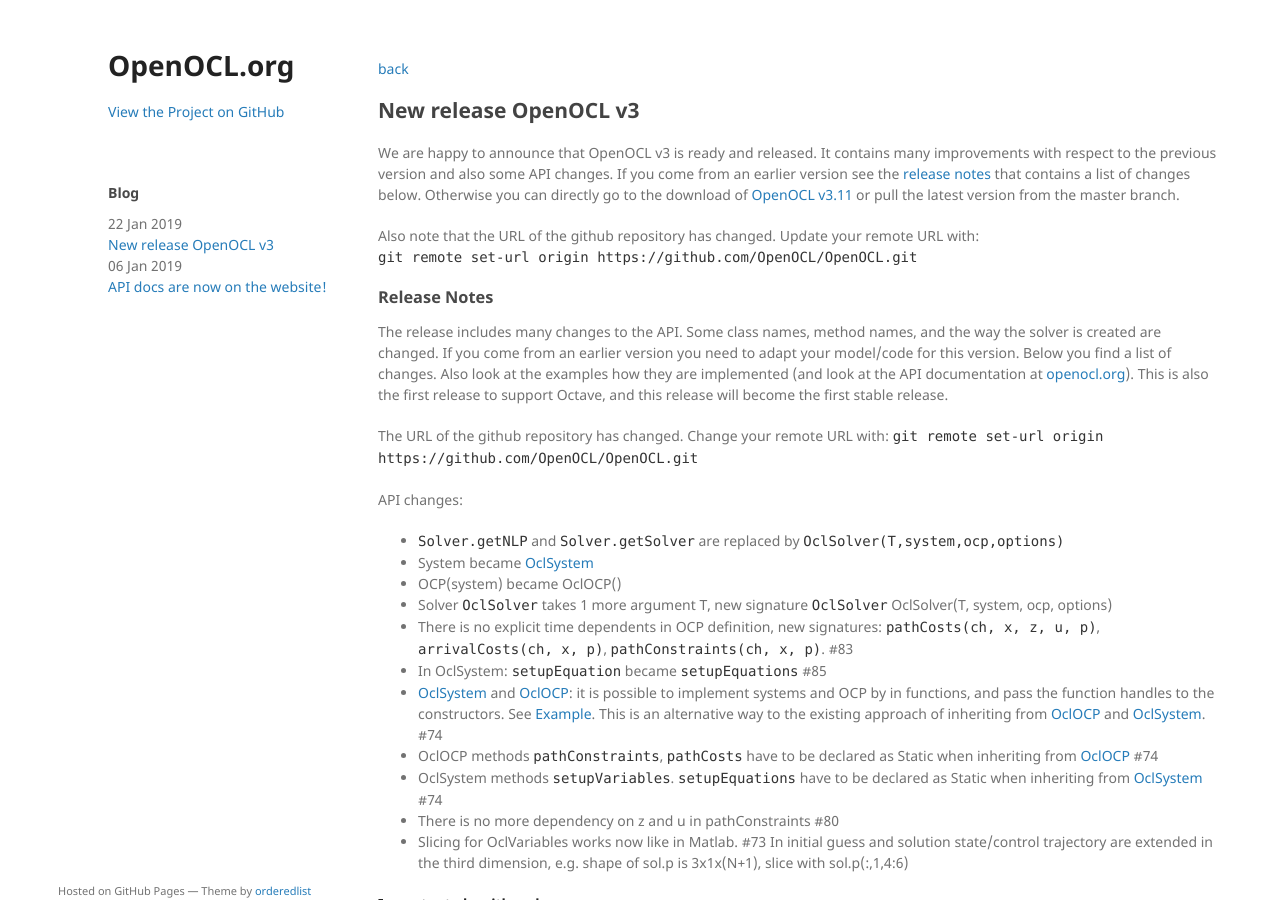
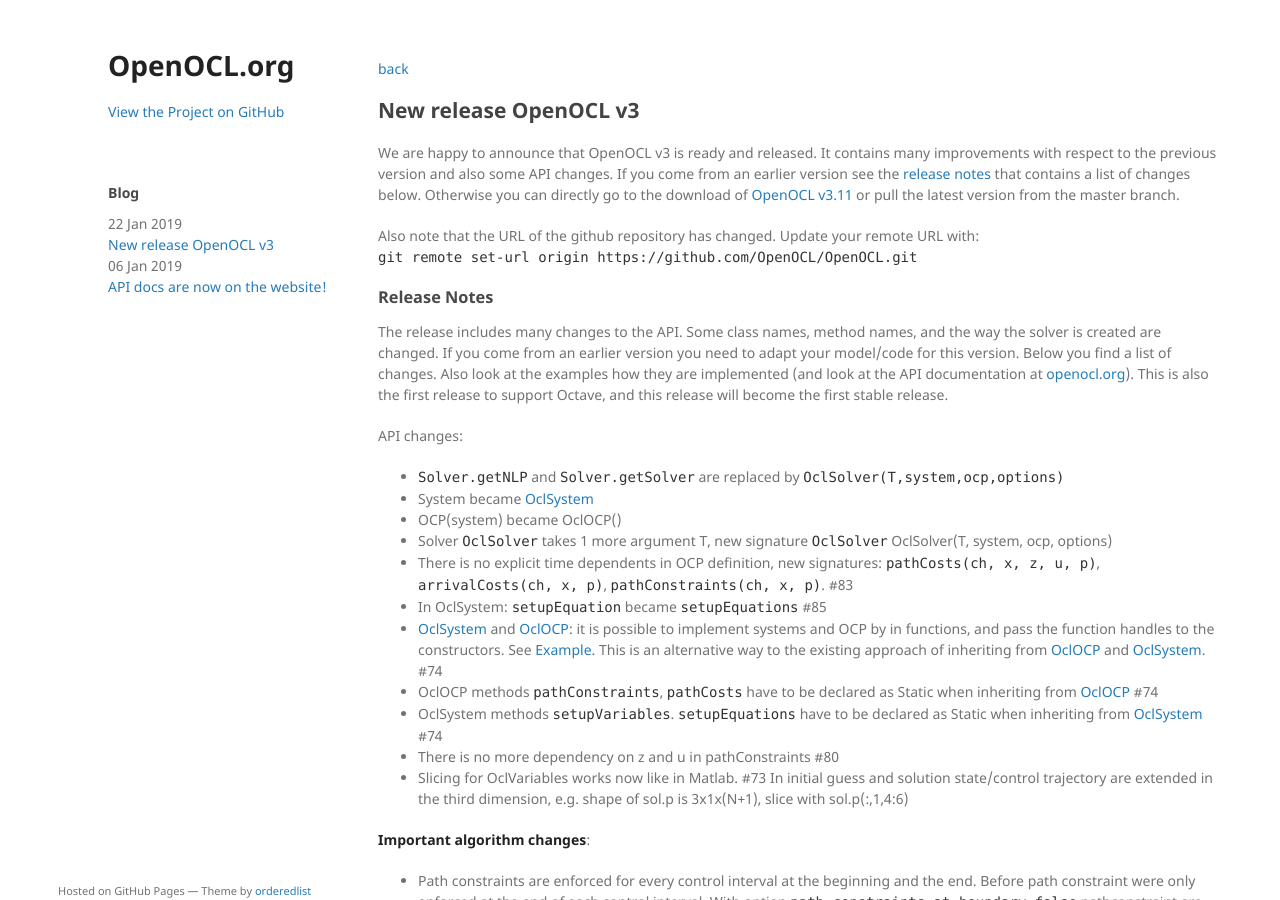
Before and after one commit to OpenOCL/openocl.github.io, a Jekyll site: the page built from _posts/2019-01-22-release-of-openocl-v3.md, in a window 1280 px wide and 900 px high. Built offline with Jekyll 4.4.1, drawn with Linux system fonts in a browser that asks for light colours; our own code applies the rules of GitHub Pages for plain Markdown files.

Commit message:
Update 2019-01-22-release-of-openocl-v3.md

```diff
--- a/_posts/2019-01-22-release-of-openocl-v3.md
+++ b/_posts/2019-01-22-release-of-openocl-v3.md
@@ -12,9 +12,6 @@
 
 ### Release Notes
 The release includes many changes to the API. Some class names, method names, and the way the solver is created are changed. If you come from an earlier version you need to adapt your model/code for this version. Below you find a list of changes. Also look at the examples how they are implemented (and look at the API documentation at [openocl.org](https://openocl.org)). This is also the first release to support Octave, and this release will become the first stable release.
-
-The URL of the github repository has changed. Change your remote URL with:
-`git remote set-url origin https://github.com/OpenOCL/OpenOCL.git`
 
 API changes:
 * `Solver.getNLP` and `Solver.getSolver` are replaced by `OclSolver(T,system,ocp,options)`
```
